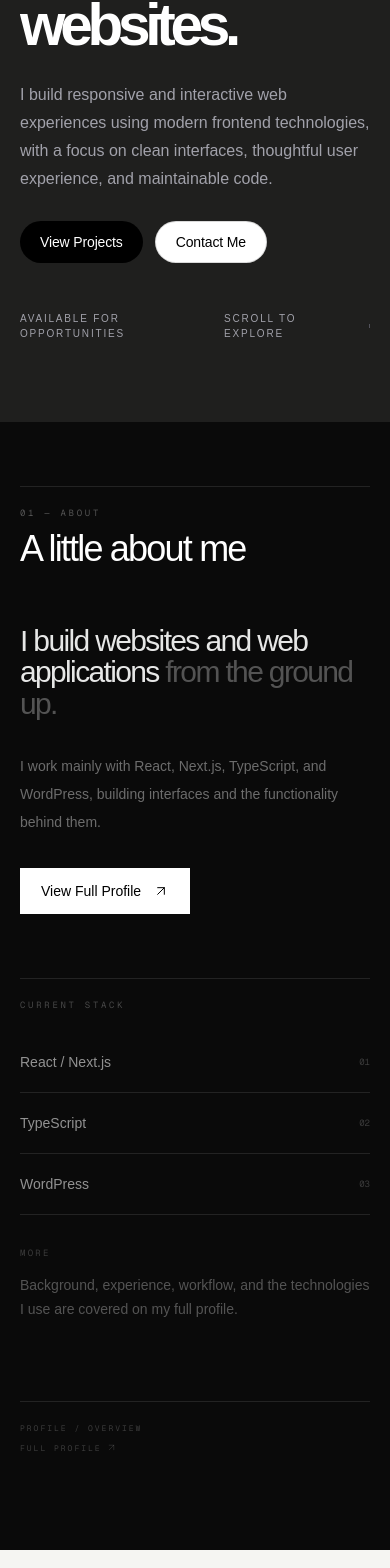
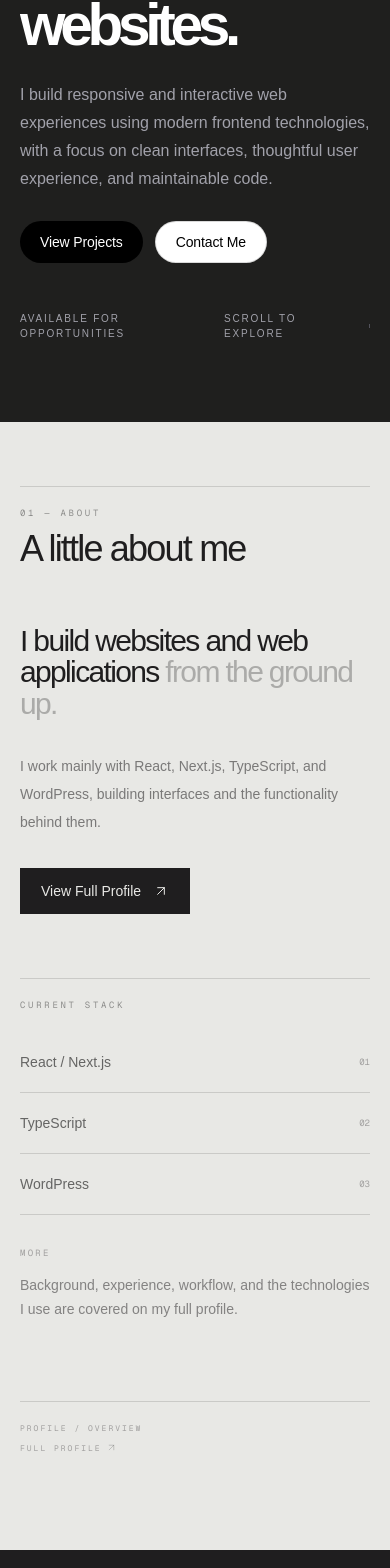
Before and after one commit to MrkGtdl/portfolio-by-mrkgtdl-v2, a Next.js app: page / in a window 390 px wide. Shown: the part 422-1990 px from the top of the page. Built offline with nearby package versions, Linux system fonts and the light colour scheme.

Commit message:
updates on css backgrounds

```diff
--- a/components/sections/About.tsx
+++ b/components/sections/About.tsx
@@ -37,10 +37,6 @@ export default function About() {
       ).matches;
 
       if (reduceMotion) return;
-
-      /*
-       * ABOUT REVEALS
-       */
 
       gsap.from(".about-header", {
         y: 20,
@@ -130,20 +126,9 @@ export default function About() {
         },
       });
 
-      /*
-       * DESKTOP / TABLET PIN
-       *
-       * Mobile stays completely normal.
-       * The pinned interaction only exists from 768px upward.
-       */
-
       const mm = gsap.matchMedia();
 
       mm.add("(min-width: 768px)", () => {
-        /*
-         * Keep About fixed while Projects naturally
-         * moves over it.
-         */
         ScrollTrigger.create({
           trigger: section,
           start: "top top",
@@ -154,15 +139,6 @@ export default function About() {
           invalidateOnRefresh: true,
         });
 
-        /*
-         * Very subtle overscroll.
-         *
-         * This is intentionally minimal so About
-         * doesn't feel like it's being dragged.
-         *
-         * Because it is scrubbed, it automatically
-         * reverses when scrolling upward.
-         */
         gsap.to(section, {
           scale: 0.985,
           ease: "none",
@@ -187,36 +163,33 @@ export default function About() {
     <section
       ref={sectionRef}
       id="about"
-      className="relative z-10 overflow-visible bg-[#0a0a0a] px-5 pt-16 pb-24 text-white sm:px-8 sm:pt-20 sm:pb-32 md:px-10 md:pt-24 md:pb-40 lg:px-16"
+      className="relative z-10 overflow-visible bg-[#e8e8e5] px-5 pt-16 pb-24 text-[#1f1e1f] sm:px-8 sm:pt-20 sm:pb-32 md:px-10 md:pt-24 md:pb-40 lg:px-16"
     >
       <div className="relative mx-auto w-full max-w-[1600px]">
-        {/* HEADER */}
-        <div className="about-header mb-14 flex items-end justify-between border-t border-white/10 pt-5 sm:mb-20">
+        <div className="about-header mb-14 flex items-end justify-between border-t border-[#1f1e1f]/15 pt-5 sm:mb-20">
           <div>
-            <p className="mb-2 font-mono text-[9px] uppercase tracking-[0.3em] text-white/30 sm:text-[10px]">
+            <p className="mb-2 font-mono text-[9px] uppercase tracking-[0.3em] text-[#1f1e1f]/45 sm:text-[10px]">
               01 — About
             </p>
 
-            <h2 className="text-4xl font-medium tracking-[-0.05em] sm:text-5xl md:text-6xl lg:text-[4.5rem]">
+            <h2 className="text-4xl font-medium tracking-[-0.05em] text-[#1f1e1f] sm:text-5xl md:text-6xl lg:text-[4.5rem]">
               A little about me
             </h2>
           </div>
 
-          <span className="hidden font-mono text-[9px] uppercase tracking-[0.25em] text-white/20 sm:block">
+          <span className="hidden font-mono text-[9px] uppercase tracking-[0.25em] text-[#1f1e1f]/35 sm:block">
             2026
           </span>
         </div>
 
-        {/* MAIN */}
         <div className="grid gap-16 lg:grid-cols-[1.3fr_0.7fr] lg:gap-24">
-          {/* INTRO */}
           <div>
-            <p className="about-intro max-w-5xl text-3xl font-light leading-[1.06] tracking-[-0.055em] text-white/90 sm:text-4xl md:text-5xl lg:text-[3.7rem]">
+            <p className="about-intro max-w-5xl text-3xl font-light leading-[1.06] tracking-[-0.055em] text-[#1f1e1f] sm:text-4xl md:text-5xl lg:text-[3.7rem]">
               I build websites and web applications{" "}
-              <span className="text-white/30">from the ground up.</span>
+              <span className="text-[#1f1e1f]/30">from the ground up.</span>
             </p>
 
-            <p className="about-description mt-8 max-w-2xl text-sm leading-7 text-white/40 sm:mt-10 sm:text-base sm:leading-8">
+            <p className="about-description mt-8 max-w-2xl text-sm leading-7 text-[#1f1e1f]/55 sm:mt-10 sm:text-base sm:leading-8">
               I work mainly with React, Next.js, TypeScript, and WordPress,
               building interfaces and the functionality behind them.
             </p>
@@ -224,7 +197,7 @@ export default function About() {
             <div className="about-cta">
               <Link
                 href="/about"
-                className="group mt-8 inline-flex items-center gap-3 border border-white/15 bg-white px-5 py-3 text-sm font-medium text-black transition-all duration-300 hover:bg-white/90 focus-visible:outline-none focus-visible:ring-2 focus-visible:ring-white/40 sm:px-6"
+                className="group mt-8 inline-flex items-center gap-3 border border-[#1f1e1f] bg-[#1f1e1f] px-5 py-3 text-sm font-medium text-[#e8e8e5] transition-all duration-300 hover:bg-[#2b2a2b] focus-visible:outline-none focus-visible:ring-2 focus-visible:ring-[#1f1e1f]/30 sm:px-6"
               >
                 View Full Profile
                 <ArrowUpRight
@@ -239,8 +212,8 @@ export default function About() {
 
           {/* STACK */}
           <div className="about-profile lg:pt-2">
-            <div className="border-t border-white/10 pt-5">
-              <p className="font-mono text-[9px] uppercase tracking-[0.3em] text-white/25 sm:text-[10px]">
+            <div className="border-t border-[#1f1e1f]/15 pt-5">
+              <p className="font-mono text-[9px] uppercase tracking-[0.3em] text-[#1f1e1f]/45 sm:text-[10px]">
                 Current Stack
               </p>
             </div>
@@ -249,13 +222,13 @@ export default function About() {
               {stack.map((item) => (
                 <div
                   key={item.number}
-                  className="about-stack-item group flex items-center justify-between border-b border-white/10 py-5 transition-colors duration-300 hover:border-white/25"
+                  className="about-stack-item group flex items-center justify-between border-b border-[#1f1e1f]/15 py-5 transition-colors duration-300 hover:border-[#1f1e1f]/35"
                 >
-                  <span className="text-sm text-white/55 transition-colors duration-300 group-hover:text-white sm:text-base">
+                  <span className="text-sm text-[#1f1e1f]/65 transition-colors duration-300 group-hover:text-[#1f1e1f] sm:text-base">
                     {item.title}
                   </span>
 
-                  <span className="font-mono text-[9px] text-white/20">
+                  <span className="font-mono text-[9px] text-[#1f1e1f]/35">
                     {item.number}
                   </span>
                 </div>
@@ -263,11 +236,11 @@ export default function About() {
             </div>
 
             <div className="mt-8">
-              <p className="font-mono text-[9px] uppercase tracking-[0.25em] text-white/20">
+              <p className="font-mono text-[9px] uppercase tracking-[0.25em] text-[#1f1e1f]/35">
                 More
               </p>
 
-              <p className="mt-3 max-w-sm text-sm leading-6 text-white/30">
+              <p className="mt-3 max-w-sm text-sm leading-6 text-[#1f1e1f]/50">
                 Background, experience, workflow, and the technologies I use are
                 covered on my full profile.
               </p>
@@ -275,16 +248,15 @@ export default function About() {
           </div>
         </div>
 
-        {/* FOOTER */}
-        <div className="about-footer mt-20 border-t border-white/10 pt-5 sm:mt-28">
+        <div className="about-footer mt-20 border-t border-[#1f1e1f]/15 pt-5 sm:mt-28">
           <div className="flex flex-col gap-2 sm:flex-row sm:items-center sm:justify-between">
-            <span className="font-mono text-[8px] uppercase tracking-[0.25em] text-white/20">
+            <span className="font-mono text-[8px] uppercase tracking-[0.25em] text-[#1f1e1f]/35">
               Profile / Overview
             </span>
 
             <Link
               href="/about"
-              className="group inline-flex items-center gap-1 font-mono text-[8px] uppercase tracking-[0.25em] text-white/20 transition-colors hover:text-white"
+              className="group inline-flex items-center gap-1 font-mono text-[8px] uppercase tracking-[0.25em] text-[#1f1e1f]/35 transition-colors hover:text-[#1f1e1f]"
             >
               Full Profile
               <ArrowUpRight
--- a/components/sections/Projects.tsx
+++ b/components/sections/Projects.tsx
@@ -212,28 +212,28 @@ export default function Projects() {
     <section
       ref={sectionRef}
       id="projects"
-      className="relative z-10 overflow-hidden bg-[#f5f5f2] px-5 py-24 text-[#171717] sm:px-8 sm:py-32 md:px-10 md:py-40 lg:px-16"
+      className="relative z-10 overflow-hidden bg-[#1f1e1f] px-5 py-24 text-[#e8e8e5] sm:px-8 sm:py-32 md:px-10 md:py-40 lg:px-16"
     >
       <div className="mx-auto w-full max-w-[1600px]">
         {/* HEADER */}
-        <div className="projects-eyebrow mb-6 flex items-center justify-between border-b border-black/10 pb-5">
-          <span className="font-mono text-[10px] font-medium uppercase tracking-[0.3em] text-black/40">
+        <div className="projects-eyebrow mb-6 flex items-center justify-between border-b border-white/10 pb-5">
+          <span className="font-mono text-[10px] font-medium uppercase tracking-[0.3em] text-white/40">
             Selected Work
           </span>
 
-          <span className="font-mono text-[10px] font-medium uppercase tracking-[0.3em] text-black/40">
+          <span className="font-mono text-[10px] font-medium uppercase tracking-[0.3em] text-white/40">
             {projects.length.toString().padStart(2, "0")} Projects
           </span>
         </div>
 
         {/* TITLE */}
         <div className="overflow-hidden">
-          <h2 className="projects-title text-[17vw] font-semibold leading-[0.8] tracking-[-0.09em] text-[#171717] sm:text-[13vw] lg:text-[10vw]">
+          <h2 className="projects-title text-[17vw] font-semibold leading-[0.8] tracking-[-0.09em] text-[#e8e8e5] sm:text-[13vw] lg:text-[10vw]">
             PROJECTS
           </h2>
         </div>
 
-        <p className="projects-description mt-7 max-w-xl text-sm leading-6 text-black/55 sm:text-base sm:leading-7">
+        <p className="projects-description mt-7 max-w-xl text-sm leading-6 text-white/55 sm:text-base sm:leading-7">
           A selection of websites and digital experiences built with a focus on
           clean interfaces, responsive development, and thoughtful interaction.
         </p>
@@ -252,7 +252,7 @@ export default function Projects() {
                 onMouseEnter={() => setActiveProject(project.slug)}
                 onMouseLeave={() => setActiveProject(null)}
                 className={[
-                  "project-row group relative block border-t border-black/10 py-8",
+                  "project-row group relative block border-t border-white/10 py-8",
                   "transition-[filter,opacity] duration-500 ease-out",
                   "sm:py-10 lg:py-12",
                   isInactive
@@ -262,11 +262,11 @@ export default function Projects() {
               >
                 {/* TOP META */}
                 <div className="mb-5 flex items-center justify-between">
-                  <span className="font-mono text-[10px] font-medium uppercase tracking-[0.28em] text-black/40">
+                  <span className="font-mono text-[10px] font-medium uppercase tracking-[0.28em] text-white/40">
                     {project.number} / {project.category}
                   </span>
 
-                  <span className="font-mono text-[10px] font-medium uppercase tracking-[0.28em] text-black/40">
+                  <span className="font-mono text-[10px] font-medium uppercase tracking-[0.28em] text-white/40">
                     {project.year}
                   </span>
                 </div>
@@ -276,16 +276,16 @@ export default function Projects() {
                   {/* CONTENT */}
                   <div className="min-w-0">
                     <div className="flex items-start gap-4">
-                      <span className="pt-2 font-mono text-[10px] font-medium text-black/35">
+                      <span className="pt-2 font-mono text-[10px] font-medium text-white/35">
                         {project.number}
                       </span>
 
                       <div>
-                        <h3 className="text-[14vw] font-semibold leading-[0.78] tracking-[-0.08em] text-[#171717] transition-transform duration-500 ease-out group-hover:translate-x-2 sm:text-[10vw] lg:text-[7vw]">
+                        <h3 className="text-[14vw] font-semibold leading-[0.78] tracking-[-0.08em] text-[#e8e8e5] transition-transform duration-500 ease-out group-hover:translate-x-2 sm:text-[10vw] lg:text-[7vw]">
                           {project.title}
                         </h3>
 
-                        <p className="mt-4 max-w-lg text-sm leading-6 text-black/55 transition-colors duration-500 group-hover:text-black/75 sm:text-base">
+                        <p className="mt-4 max-w-lg text-sm leading-6 text-white/55 transition-colors duration-500 group-hover:text-white/75 sm:text-base">
                           {project.description}
                         </p>
                       </div>
@@ -296,7 +296,7 @@ export default function Projects() {
                       {project.stack.map((item) => (
                         <span
                           key={item}
-                          className="rounded-full border border-black/10 px-3 py-1.5 font-mono text-[9px] uppercase tracking-[0.15em] text-black/40 transition-colors duration-300 group-hover:border-black/25 group-hover:text-black/70"
+                          className="rounded-full border border-white/10 px-3 py-1.5 font-mono text-[9px] uppercase tracking-[0.15em] text-white/40 transition-colors duration-300 group-hover:border-white/25 group-hover:text-white/70"
                         >
                           {item}
                         </span>
@@ -305,18 +305,18 @@ export default function Projects() {
                   </div>
 
                   {/* DESKTOP PREVIEW */}
-                  <div className="relative hidden w-[280px] shrink-0 overflow-hidden rounded-xl border border-black/10 bg-[#111111] opacity-50 transition-all duration-500 ease-out group-hover:w-[340px] group-hover:border-black/20 group-hover:opacity-100 lg:block">
+                  <div className="relative hidden w-[280px] shrink-0 overflow-hidden rounded-xl border border-white/10 bg-[#111111] opacity-50 transition-all duration-500 ease-out group-hover:w-[340px] group-hover:border-white/20 group-hover:opacity-100 lg:block">
                     <div className="aspect-[1.45/1]">
                       <div className="absolute inset-0 scale-[1.03] transition-transform duration-700 ease-out group-hover:scale-100">
                         <ProjectPreview theme={project.theme} />
                       </div>
                     </div>
 
-                    <div className="absolute inset-0 bg-white/5 transition-opacity duration-500 group-hover:opacity-0" />
+                    <div className="absolute inset-0 bg-black/5 transition-opacity duration-500 group-hover:opacity-0" />
                   </div>
 
                   {/* MOBILE PREVIEW */}
-                  <div className="relative overflow-hidden rounded-xl border border-black/10 bg-[#111111] lg:hidden">
+                  <div className="relative overflow-hidden rounded-xl border border-white/10 bg-[#111111] lg:hidden">
                     <div className="aspect-[16/8]">
                       <ProjectPreview theme={project.theme} />
                     </div>
@@ -325,11 +325,11 @@ export default function Projects() {
 
                 {/* ACTION */}
                 <div className="mt-7 flex items-center justify-between pl-8">
-                  <span className="font-mono text-[10px] font-medium uppercase tracking-[0.25em] text-black/40 transition-colors duration-300 group-hover:text-black/75">
+                  <span className="font-mono text-[10px] font-medium uppercase tracking-[0.25em] text-white/40 transition-colors duration-300 group-hover:text-white/75">
                     View Case Study
                   </span>
 
-                  <div className="flex h-10 w-10 items-center justify-center rounded-full border border-black/10 text-[#171717] transition-all duration-500 group-hover:border-black/30 group-hover:bg-[#171717] group-hover:text-white">
+                  <div className="flex h-10 w-10 items-center justify-center rounded-full border border-white/10 text-[#e8e8e5] transition-all duration-500 group-hover:border-white/30 group-hover:bg-[#e8e8e5] group-hover:text-[#1f1e1f]">
                     <ArrowUpRight
                       size={15}
                       strokeWidth={1.5}
@@ -341,23 +341,23 @@ export default function Projects() {
             );
           })}
 
-          <div className="border-t border-black/10" />
+          <div className="border-t border-white/10" />
         </div>
 
         {/* VIEW ALL */}
         <div className="projects-footer mt-10">
           <Link
             href="/projects"
-            className="group flex items-center justify-between border-b border-black/10 pb-5"
+            className="group flex items-center justify-between border-b border-white/10 pb-5"
           >
-            <span className="text-lg font-medium tracking-tight text-black/55 transition-colors duration-300 group-hover:text-[#171717] sm:text-xl">
+            <span className="text-lg font-medium tracking-tight text-white/55 transition-colors duration-300 group-hover:text-[#e8e8e5] sm:text-xl">
               View all projects
             </span>
 
             <ArrowUpRight
               size={22}
               strokeWidth={1.5}
-              className="text-black/45 transition-all duration-500 group-hover:-translate-y-1.5 group-hover:translate-x-1.5 group-hover:text-[#171717]"
+              className="text-white/45 transition-all duration-500 group-hover:-translate-y-1.5 group-hover:translate-x-1.5 group-hover:text-[#e8e8e5]"
             />
           </Link>
         </div>
```
Also changed, not shown: components/sections/Contact.tsx (+25 -25 lines).
